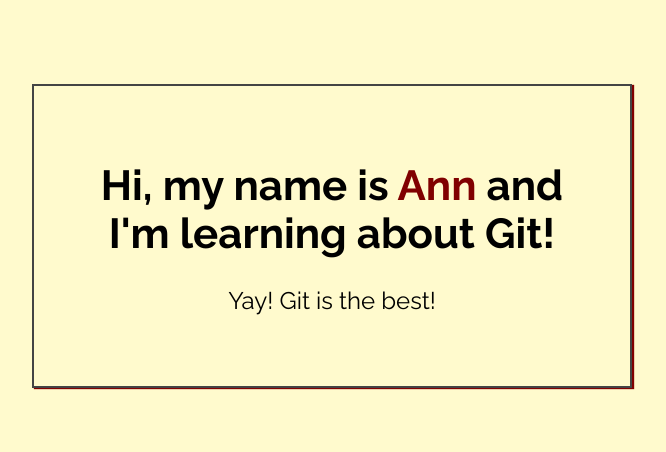
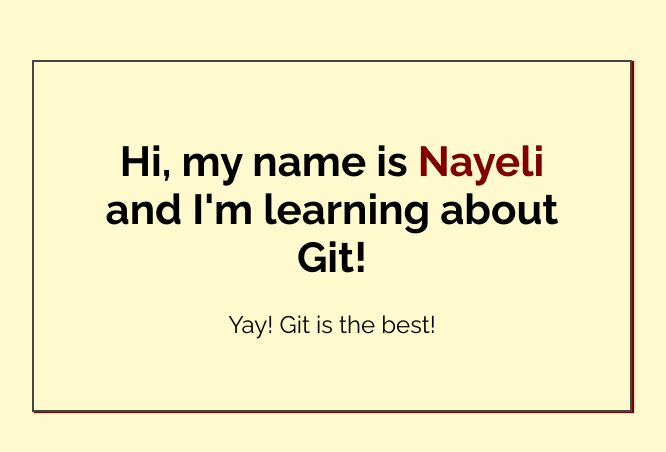
Before and after one commit to alebarraza88/my-first-repo, a plain HTML site: page index.html in a window 1280 px wide. Shown: the part 164-616 px from the top of the page, without its empty margins (308-974 px from the left). Drawn offline with Linux system fonts and the light colour scheme.

Commit message:
Added name to index.html

```diff
--- a/index.html
+++ b/index.html
@@ -14,7 +14,7 @@
 <body>
 
     <div class="greeting">
-        <h1>Hi, my name is <span class="highlight">Ann</span> and I'm learning about Git! </h1>
+        <h1>Hi, my name is <span class="highlight">Nayeli</span> and I'm learning about Git! </h1>
 
         <p>Yay! Git is the best!</p>
     </div>
```
